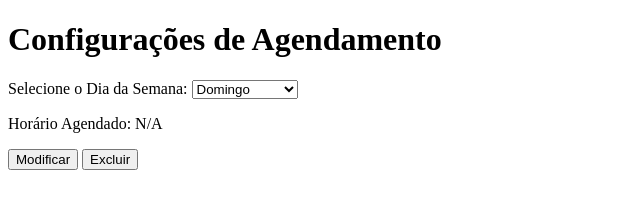
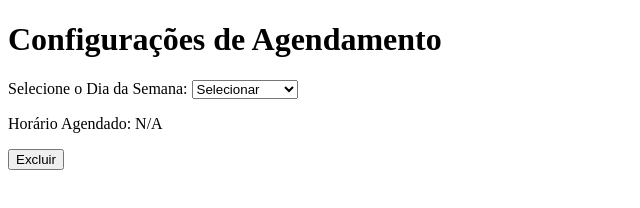
Before and after one commit to FlpSza/backupSql, an Electron app: page visual/agendados.html in a window 800 px wide. Shown: the whole page, without its empty margins (0-640 px from the left). Drawn offline with Linux system fonts and the light colour scheme; no server answers.

Commit message:
Hide botao modificar

```diff
--- a/visual/agendados.html
+++ b/visual/agendados.html
@@ -11,6 +11,7 @@
 
         <label for="agendado">Selecione o Dia da Semana:</label>
         <select id="agendado" onchange="buscarHorarioAgendado()">
+            <option value="selecionar">Selecionar</option>
             <option value="domingo">Domingo</option>
             <option value="segunda">Segunda-feira</option>
             <option value="terca">Terça-feira</option>
@@ -22,7 +23,7 @@
 
         <p>Horário Agendado: <span id="horarioAgendado">N/A</span></p>
 
-        <button class="btn btn-primary btn-sm" onclick="modificarAgendamento()">Modificar</button>
+        <!-- <button class="btn btn-primary btn-sm" onclick="modificarAgendamento()">Modificar</button> -->
         <button class="btn btn-danger btn-sm" onclick="excluirAgendamento()">Excluir</button>
 
         <script>
```
